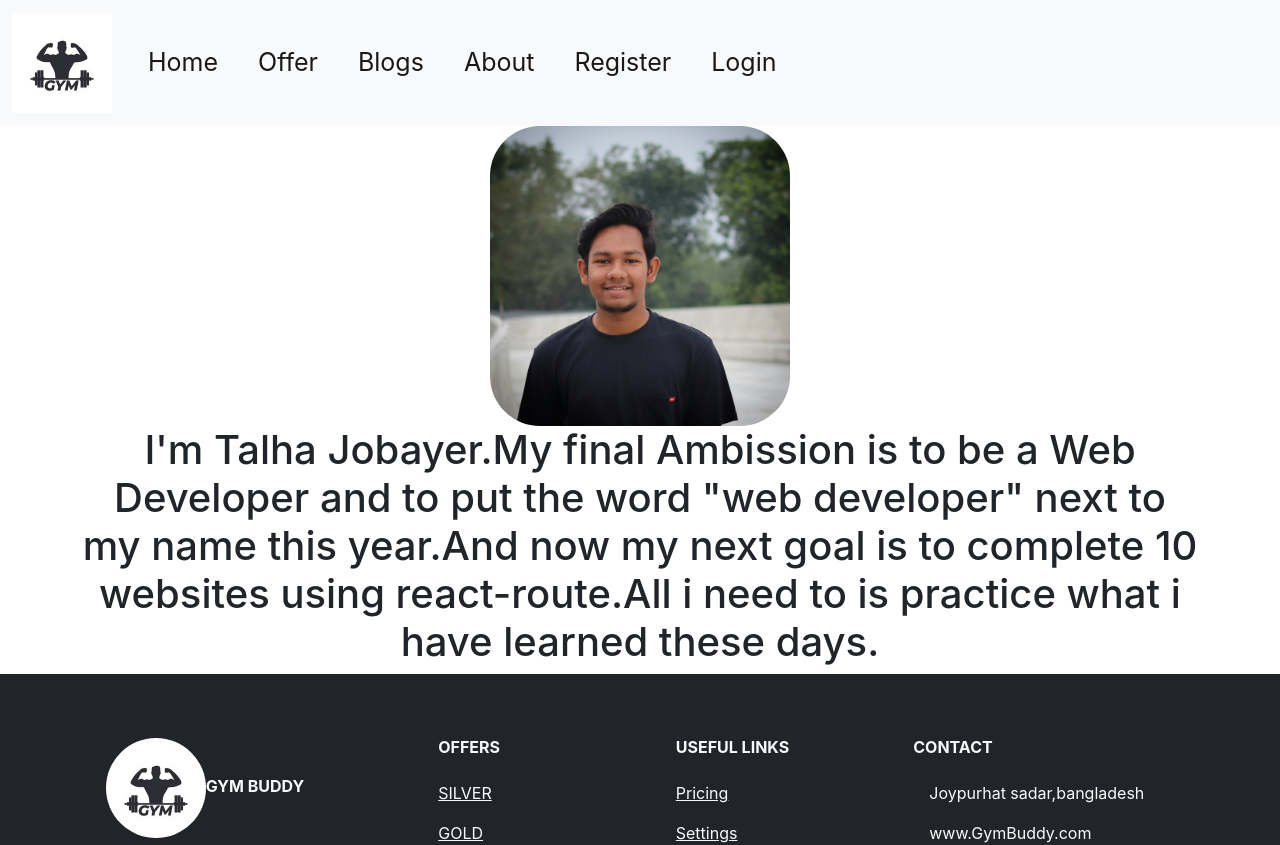
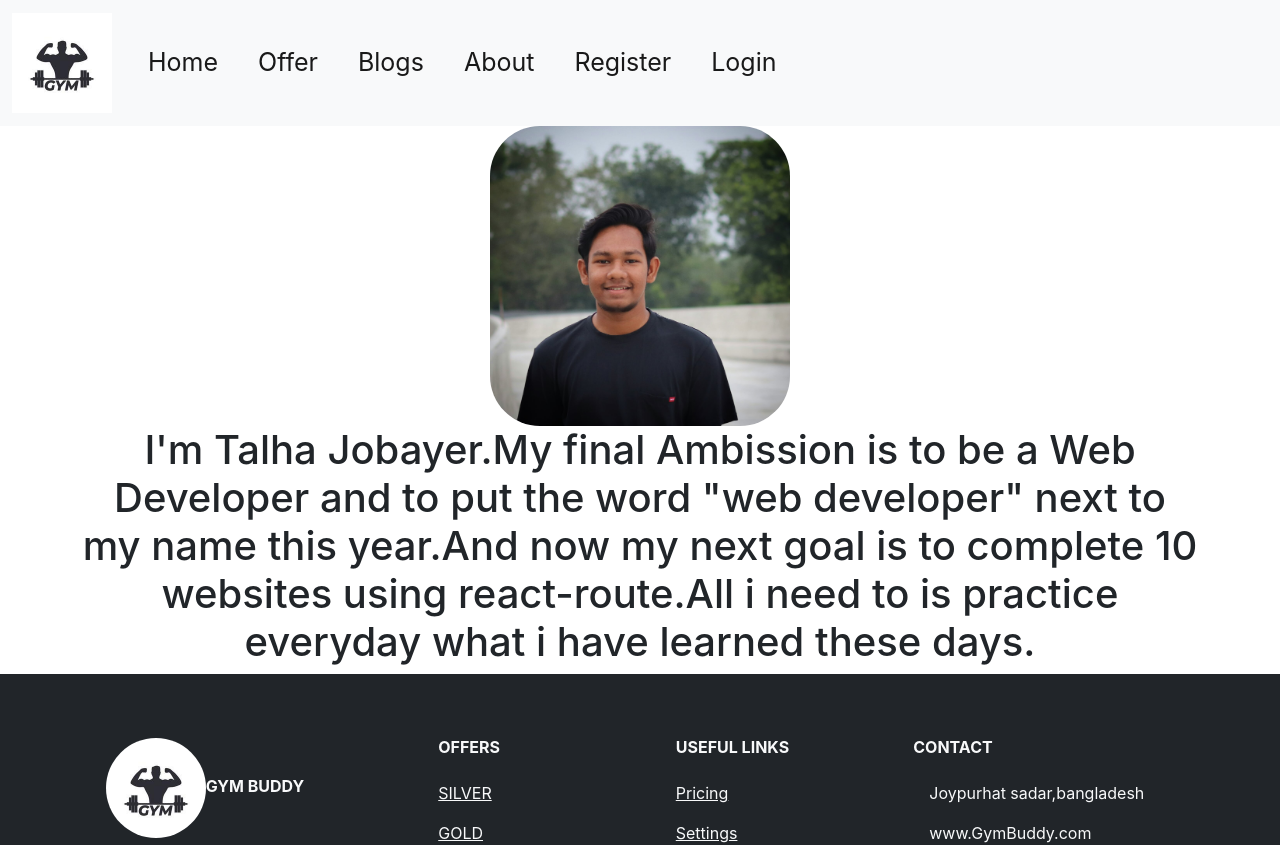
Before and after one commit to TalhaJobayer/gymBuddy-Firebase-assighnment, a React (Create React App) app: page /AboutMe in a window 1280 px wide. Shown: the top 845 px of the page. Built offline with nearby package versions, Linux system fonts and the light colour scheme; no server answers.

Commit message:
readme updated

```diff
--- a/src/Component/MainPage/AboutMe/AboutMe.js
+++ b/src/Component/MainPage/AboutMe/AboutMe.js
@@ -7,7 +7,7 @@ const AboutMe = () => {
             <div className=' container '>
                 <img  className='image' src={image} alt="" />
                 <div>
-                <h1> I'm Talha Jobayer.My final Ambission is to be a Web Developer and to put the word "web developer" next to my name this year.And now my next goal is to complete 10 websites using react-route.All i need to is practice what i have learned these days.</h1>
+                <h1> I'm Talha Jobayer.My final Ambission is to be a Web Developer and to put the word "web developer" next to my name this year.And now my next goal is to complete 10 websites using react-route.All i need to is practice everyday what i have learned these days.</h1>
                 </div>
             </div>
 
```
Also changed, not shown: firebase.json (added), 2 other files (tests, documents, lock files or other folders).
